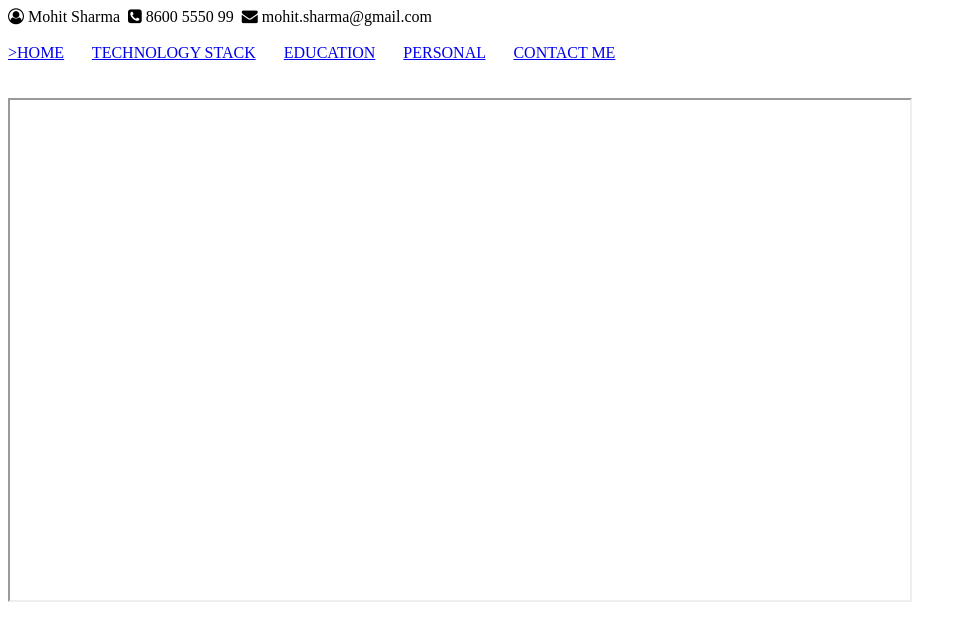
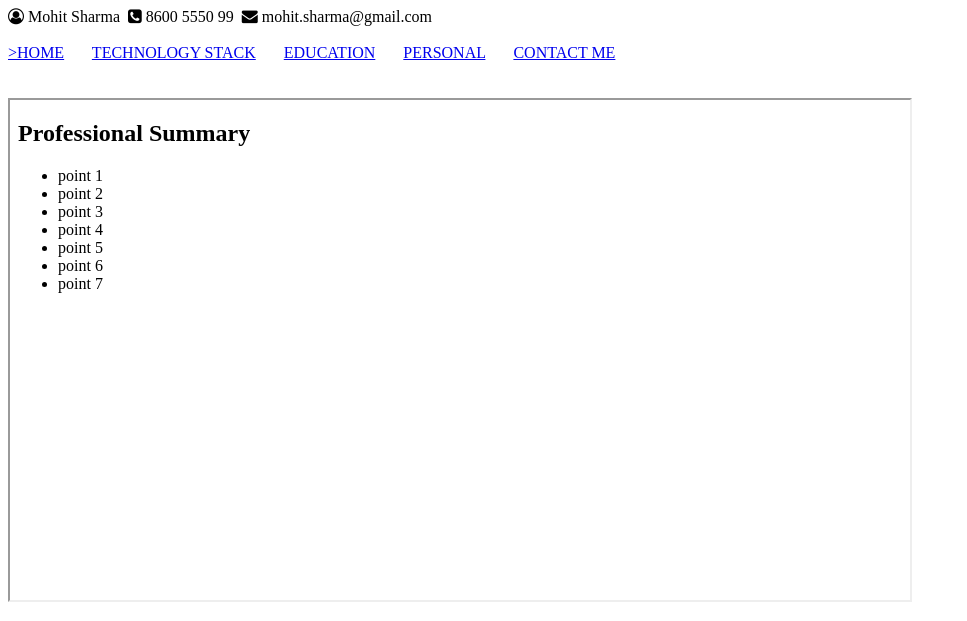
Before and after one commit to bandgarmona/MyProfile, a plain HTML site: page index.html in a window 1280 px wide. Shown: the top 621 px of the page, without its empty margins (0-967 px from the left). Drawn offline with Linux system fonts and the light colour scheme.

Commit message:
added src to frame

```diff
--- a/index.html
+++ b/index.html
@@ -26,7 +26,7 @@
 </nav>
     <br >
     <br >
-    <iframe width="900px" height="500px" name="frame"></iframe>
+    <iframe width="900px" height="500px" name="frame" src="home.html"></iframe>
 
     <br >
     <br >
```
